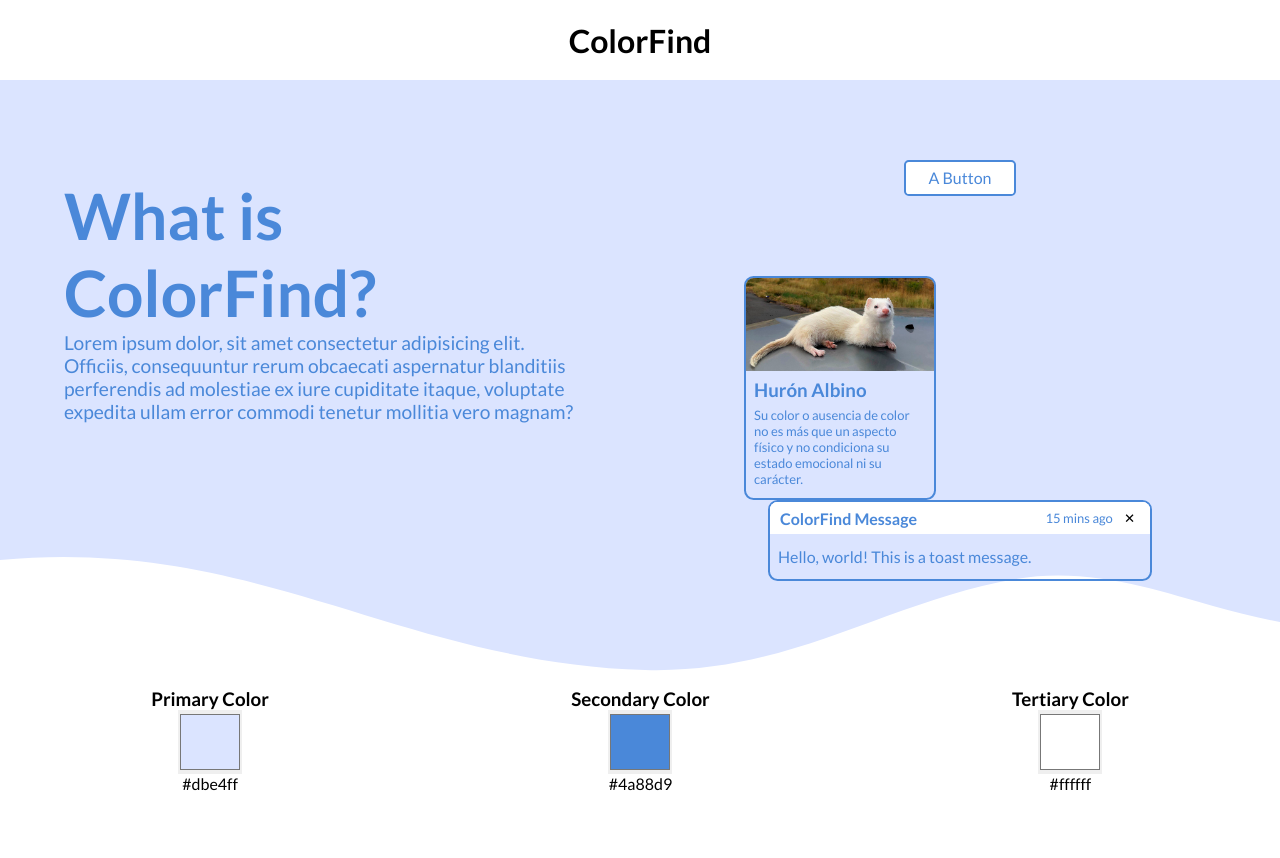
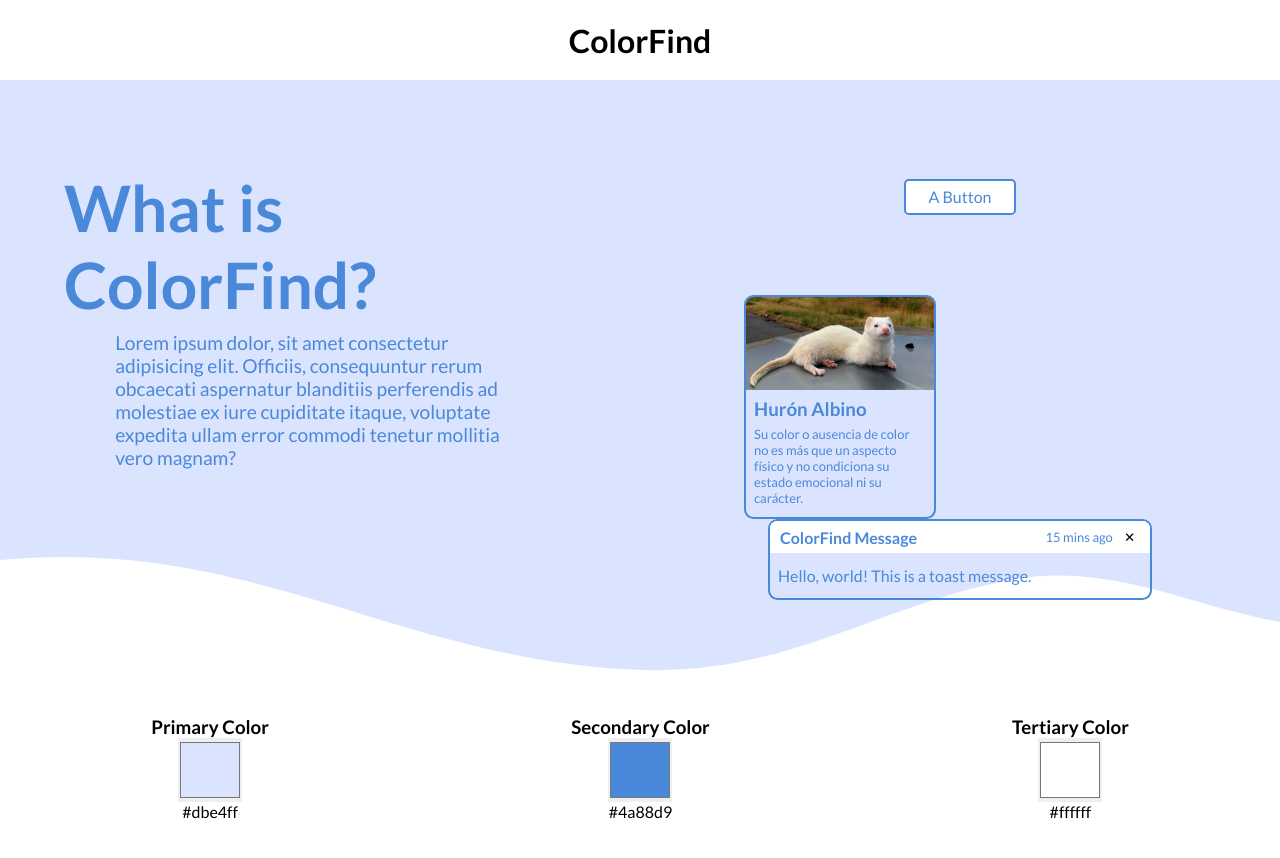
Before and after one commit to FranciscoMansilla/color-find, a React (Create React App) app: page / in a window 1280 px wide. Shown: the top 858 px of the page. Built offline with nearby package versions, Linux system fonts and the light colour scheme.

Commit message:
refactor Contents

```diff
--- a/src/components/common/Contents.tsx
+++ b/src/components/common/Contents.tsx
@@ -3,11 +3,11 @@ import { useSelector } from 'react-redux';
 import Card from "./Card";
 import Toast from './Toast';
 
-
 const Contents = ()=>{
   const {colorPrimary, colorSecondary , colorTertiary } = useSelector((state:any)=>state)
   return(
     <div className="contents">
+      <img src="" alt="" />
       <svg style={{color: colorPrimary}} xmlns="http://www.w3.org/2000/svg" width="1920" height="590.688" viewBox="0 0 1920 590.688">
         <path xmlns="http://www.w3.org/2000/svg" id="Forma_1" data-name="Forma 1" d="M0,0H1920V464c-24.32-8.691-51.03-17.929-80-20-46.82-3.348-90.79,22.508-124,38-72.99,34.047-180.82,101.482-291,84-77.83-12.349-144.41-20.785-212-40-55.46-15.766-124.71-39.5-197-27-130.649,22.6-225.588,95.158-371,91C400.8,583.017,256.4,456.187,0,480V0Z"/>
       </svg>
--- a/src/scss/components/Contents.scss
+++ b/src/scss/components/Contents.scss
@@ -23,9 +23,11 @@
   padding: 0 4rem;
   h1{
     font-size: 4rem;
+    margin-bottom: .5rem;
   }
   p{
     font-size: 1.2rem;
+    width: 80%;
   }
 }
 .containerChild2{
```
